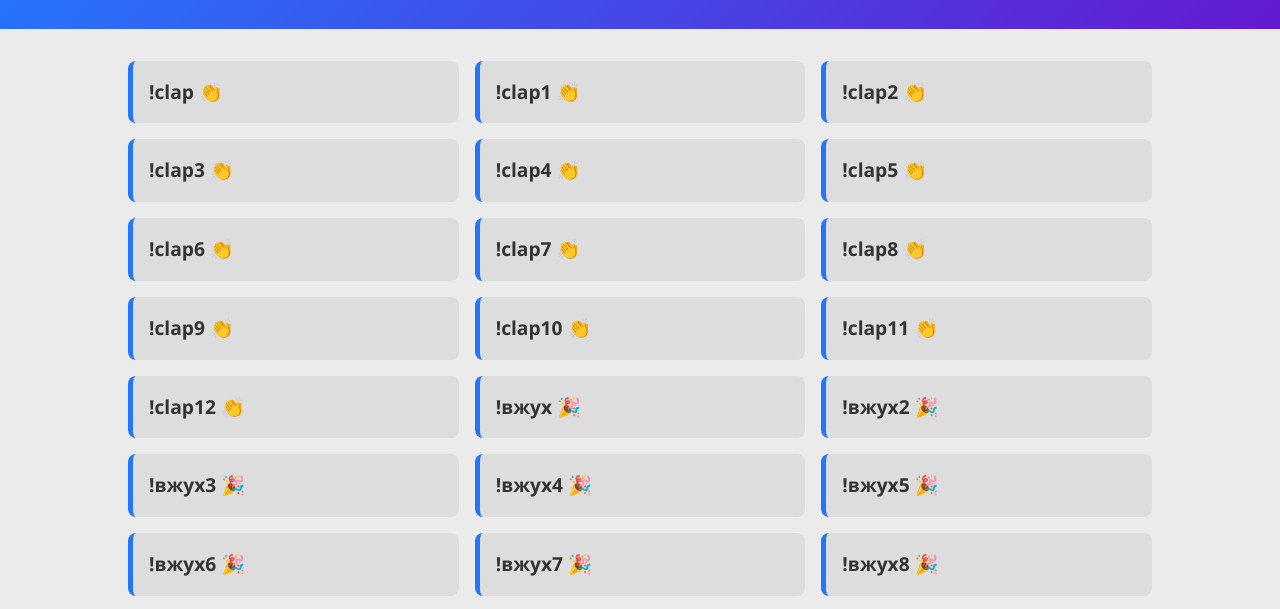
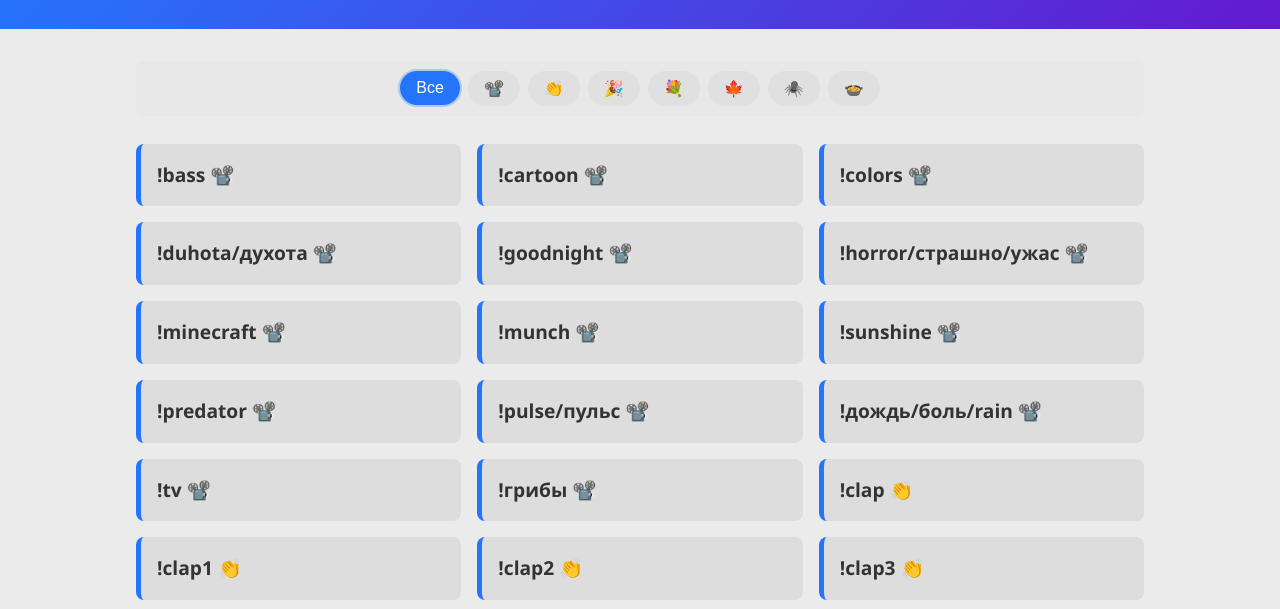
Before and after one commit to fpsthirty/frecklesmusic, a plain HTML site: page index.html in a window 1280 px wide. Both pictures are taken after a click on the button "🌞 Светлая тема". Shown: the part 138-747 px from the top of the page. Drawn offline with Linux system fonts and the light colour scheme.

Commit message:
added filtering of chat commands

```diff
--- a/scripts/commands.js
+++ b/scripts/commands.js
@@ -2,9 +2,58 @@
 // набор данных
 // ----------------------
 
+// ----------------------
+// глобальные переменные
+// ----------------------
+
+let activeEmoji = null;
+
 // Массив команд
 const commands = [
-{
+
+  {
+    command: "!bass 📽️",
+  },
+  {
+    command: "!cartoon 📽️",
+  },
+  {
+    command: "!colors 📽️",
+  },
+  {
+    command: "!duhota/духота 📽️",
+  },
+  {
+    command: "!goodnight 📽️",
+  },
+  {
+    command: "!horror/страшно/ужас 📽️",
+  },
+  {
+    command: "!minecraft 📽️",
+  },
+  {
+    command: "!munch 📽️",
+  },
+  {
+    command: "!sunshine 📽️",
+  },
+  {
+    command: "!predator 📽️",
+  },
+  {
+    command: "!pulse/пульс 📽️",
+  },
+  {
+    command: "!дождь/боль/rain 📽️",
+  },
+  {
+    command: "!tv 📽️",
+  },
+  {
+    command: "!грибы 📽️",
+  },
+  {
     command: "!clap 👏",
   },
   {
@@ -77,27 +126,6 @@ const commands = [
     command: "!вжух11 🎉",
   },
   {
-    command: "!паук 🕷️",
-  },
-  {
-    command: "!паук1 🕷️",
-  },
-  {
-    command: "!паук2 🕷️",
-  },
-  {
-    command: "!паук3 🕷️",
-  },
-  {
-    command: "!паук4 🕷️",
-  },
-  {
-    command: "!паук5 🕷️",
-  },
-  {
-    command: "!паучок 🕷️",
-  },
-  {
     command: "!цветы 💐",
   },
   {
@@ -155,6 +183,27 @@ const commands = [
     command: "!fall 🍁",
   },
   {
+    command: "!паук 🕷️",
+  },
+  {
+    command: "!паук1 🕷️",
+  },
+  {
+    command: "!паук2 🕷️",
+  },
+  {
+    command: "!паук3 🕷️",
+  },
+  {
+    command: "!паук4 🕷️",
+  },
+  {
+    command: "!паук5 🕷️",
+  },
+  {
+    command: "!паучок 🕷️",
+  },
+  {
     command: "!бан/ban 🍲",
   },
   {
@@ -169,70 +218,109 @@ const commands = [
   {
     command: "!фигвам/figvam 🍲",
   },
-  {
-    command: "!bass 📽️",
-  },
-  {
-    command: "!cartoon 📽️",
-  },
-  {
-    command: "!colors 📽️",
-  },
-  {
-    command: "!duhota/духота 📽️",
-  },
-  {
-    command: "!goodnight 📽️",
-  },
-  {
-    command: "!horror/страшно/ужас 📽️",
-  },
-  {
-    command: "!minecraft 📽️",
-  },
-  {
-    command: "!munch 📽️",
-  },
-  {
-    command: "!sunshine 📽️",
-  },
-  {
-    command: "!predator 📽️",
-  },
-  {
-    command: "!pulse/пульс 📽️",
-  },
-  {
-    command: "!дождь/боль/rain 📽️",
-  },
-  {
-    command: "!tv 📽️",
-  },
-  {
-    command: "!грибы 📽️",
-  },
 ];
 
 // ----------------------
 // набор функций
 // ----------------------
 
-// генерация HTML-блоков с командами
+// Функция для извлечения эмоджи из строки команды
+function extractEmoji(commandText) {
+  const emojiMatch = commandText.match(/[^\w\s!\/-][\uFE0F]?/gu);
+  return emojiMatch ? emojiMatch[emojiMatch.length - 1] : null;
+}
+
+// Функция для получения уникальных эмоджи из массива команд
+function getUniqueEmojis(commands) {
+  const emojis = new Set();
+  commands.forEach(cmd => {
+    const emoji = extractEmoji(cmd.command);
+    if (emoji) emojis.add(emoji);
+  });
+  return Array.from(emojis);
+}
+
+// Функция для создания кнопок фильтрации
+function createFilterButtons(emojis) {
+  const filterContainer = document.createElement('div');
+  filterContainer.className = 'emoji-filters-container';
+
+  // Добавляем кнопку "Все"
+  const allButton = document.createElement('button');
+  allButton.className = 'emoji-filter active';
+  allButton.textContent = 'Все';
+  allButton.addEventListener('click', () => {
+    activeEmoji = null;
+    generateCommandBlocks(commands);
+    updateActiveFilter();
+  });
+  filterContainer.appendChild(allButton);
+
+  // Добавляем кнопки для каждого эмоджи
+  emojis.forEach(emoji => {
+    const button = document.createElement('button');
+    button.className = 'emoji-filter';
+    button.textContent = emoji;
+    button.addEventListener('click', () => {
+      if (activeEmoji === emoji) {
+        activeEmoji = null; // Снимаем фильтр если кликаем на активное эмоджи
+      } else {
+        activeEmoji = emoji; // Устанавливаем новый фильтр
+      }
+      generateCommandBlocks(commands);
+      updateActiveFilter();
+      animateCommandListBackground(document.querySelector('.command-list'));
+    });
+    filterContainer.appendChild(button);
+  });
+
+  // Вставляем контейнер с кнопками перед списком команд
+  const commandList = document.querySelector('.command-list');
+  commandList.parentNode.insertBefore(filterContainer, commandList);
+}
+
+// Функция для обновления активного фильтра
+function updateActiveFilter() {
+  document.querySelectorAll('.emoji-filter').forEach(button => {
+    if (button.textContent === 'Все' && !activeEmoji) {
+      button.classList.add('active');
+    } else if (button.textContent === activeEmoji) {
+      button.classList.add('active');
+    } else {
+      button.classList.remove('active');
+    }
+  });
+}
+
+// функция генерации блоков команд
 function generateCommandBlocks(commands) {
   const commandList = document.querySelector(".command-list");
+  animateCommandListBackground(commandList);
   commandList.innerHTML = "";
 
-  commands.forEach((cmd) => {
-    // Обрабатываем оба варианта: строку и объект
+  // Определяем текущую тему
+  const isLightTheme = document.body.classList.contains('light-theme');
+
+  // Фильтруем команды
+  const filteredCommands = activeEmoji
+    ? commands.filter(cmd => cmd.command.includes(activeEmoji))
+    : commands;
+
+  // Создаем блоки команд
+  filteredCommands.forEach((cmd) => {
     const commandText = typeof cmd === 'string' ? cmd : cmd.command;
     const description = typeof cmd === 'string' ? '' : cmd.description || '';
 
     const block = document.createElement("div");
     block.className = "command";
 
+    // Добавляем класс темы, если она активна
+    if (isLightTheme) {
+      block.classList.add('light-theme');
+    }
+
     const icon = document.createElement("button");
     icon.className = "copy-icon";
-    icon.innerHTML = ""; // не нравятся универсальные иконки, решил вовсе удалить
 
     block.appendChild(icon);
     block.innerHTML += `
@@ -250,7 +338,7 @@ function generateCommandBlocks(commands) {
   });
 }
 
-// анимации иконки в блоке команды
+// анимация иконки в блоке команды
 function animateIcon(iconElement) {
   iconElement.style.transform = "scale(1.3)";
   setTimeout(() => {
@@ -261,6 +349,16 @@ function animateIcon(iconElement) {
 // анимация фона для блока команды
 function animateBackground(element) {
   element.style.backgroundColor = "#888888";
+  setTimeout(() => {
+    element.style.backgroundColor = "";
+  }, 300);
+}
+
+// анимация фона для списка команд (при применении фильтрации списка команд)
+function animateCommandListBackground(element) {
+  element.style.backgroundColor = "rgba(96, 96, 96, 0.6)";
+  element.style.transition = "background-color 0.3s ease";
+
   setTimeout(() => {
     element.style.backgroundColor = "";
   }, 300);
@@ -282,7 +380,16 @@ function copyToClipboard(text) {
   });
 }
 
-// Запускаем генерацию при загрузке страницы
+// ----------------------
+// инициализация
+// ----------------------
 document.addEventListener("DOMContentLoaded", () => {
+  // Получаем уникальные эмоджи
+  const uniqueEmojis = getUniqueEmojis(commands);
+
+  // Создаем кнопки фильтрации
+  createFilterButtons(uniqueEmojis);
+
+  // Генерируем все команды
   generateCommandBlocks(commands);
 });
--- a/scripts/theme-toggle.js
+++ b/scripts/theme-toggle.js
@@ -4,6 +4,7 @@ function applySavedTheme() {
   const body = document.body;
   const commandBlockList = document.querySelectorAll('.command');
   const footer = document.querySelector('footer');
+  const filtersContainer = document.querySelector('.emoji-filters-container');
 
   if (savedTheme === 'light') {
     body.classList.add('light-theme');
@@ -11,9 +12,9 @@ function applySavedTheme() {
     commandBlockList.forEach(command => {
       command.classList.add('light-theme');
     });
+    if (filtersContainer) filtersContainer.classList.add('light-theme');
   }
 
-  // Обновляем кнопку темы
   updateThemeButton();
 }
 
@@ -44,18 +45,19 @@ function toggleTheme() {
   const body = document.body;
   const commandBlockList = document.querySelectorAll('.command');
   const footer = document.querySelector('footer');
+  const filtersContainer = document.querySelector('.emoji-filters-container');
 
   body.classList.toggle('light-theme');
   footer.classList.toggle('light-theme');
   commandBlockList.forEach(command => {
     command.classList.toggle('light-theme');
   });
+  if (filtersContainer) filtersContainer.classList.toggle('light-theme');
 
-  // Сохраняем выбранную тему в localStorage
+  // Сохраняем выбранную тему
   const theme = body.classList.contains('light-theme') ? 'light' : 'dark';
   localStorage.setItem('theme', theme);
 
-  // Обновляем кнопку темы
   updateThemeButton();
 }
 
@@ -67,6 +69,15 @@ window.addEventListener('resize', function() {
 // Применяем сохранённую тему при загрузке страницы
 document.addEventListener('DOMContentLoaded', function() {
   applySavedTheme();
+
+    // Проверяем, есть ли контейнер фильтров на странице
+  const filtersContainer = document.querySelector('.emoji-filters-container');
+  if (filtersContainer) {
+    // Применяем тему к фильтрам
+    if (document.body.classList.contains('light-theme')) {
+      filtersContainer.classList.add('light-theme');
+    }
+  }
 });
 
 /* десктоп: спустя 10сек после открытия сайта скрываем кнопку до тех пор, пока пользователь не наведёт курсор на хеадер */
--- a/styles/styles.css
+++ b/styles/styles.css
@@ -73,6 +73,8 @@ header p {
   display: grid;
   grid-template-columns: repeat(3, 1fr);
   gap: 1rem;
+  border-radius: 8px;
+  padding: 0.5rem;
 }
 
 .command {
@@ -92,17 +94,8 @@ header p {
   transform: scale(1.5) rotate(15deg);
 }*/
 
-.command.light-theme {
-  background: #dddddd;
-  border-left: 5px solid #2575fc;
-}
-
 .command:hover {
   box-shadow: 0 4px 8px rgba(255, 255, 255, 0.2); /* Освещаем блок в тёмной теме */
-}
-
-.command.light-theme:hover {
-  box-shadow: 0 4px 8px rgba(0, 0, 0, 0.2); /* Затемняем блок в светлой теме */
 }
 
 .command h3 {
@@ -111,13 +104,22 @@ header p {
   color: #ffffff;
 }
 
-.command.light-theme h3 {
-  color: #333333; /* Тёмный текст в светлой теме */
-}
-
 .command p {
   margin: 0.5rem 0 0;
   color: #cccccc;
+}
+
+.command.light-theme {
+  background: #dddddd;
+  border-left: 5px solid #2575fc;
+}
+
+.command.light-theme:hover {
+  box-shadow: 0 4px 8px rgba(0, 0, 0, 0.2); /* Затемняем блок в светлой теме */
+}
+
+.command.light-theme h3 {
+  color: #333333; /* Тёмный текст в светлой теме */
 }
 
 .command.light-theme p {
@@ -349,6 +351,65 @@ footer.light-theme {
   font-size: 0.9rem;
 }
 
+/* Общие стили для фильтров */
+.emoji-filters-container {
+  display: flex;
+  flex: 0 0 auto;
+  flex-wrap: wrap;
+  gap: 8px;
+  margin-bottom: 20px;
+  padding: 10px 0;
+  transition: background-color 0.3s ease;
+  border-radius: 8px;
+
+  margin-left: 8px;
+  background-color: rgba(42, 42, 42, 0.3); /* Полупрозрачный фон для темной темы */
+  justify-content: center;
+  align-items: center;
+  width: fit-content; /* Ширина по содержимому */
+  width: calc(100% - 16px);
+}
+
+.light-theme .emoji-filters-container {
+  background-color: rgba(224, 224, 224, 0.3); /* Полупрозрачный фон для светлой темы */
+}
+
+.emoji-filter {
+  border: none;
+  border-radius: 20px;
+  padding: 8px 16px;
+  cursor: pointer;
+  font-size: 16px;
+  transition: all 0.3s ease;
+  background: #2a2a2a; /* Темная тема (по умолчанию) */
+  color: white;
+}
+
+.emoji-filter:hover {
+  background: #3a3a3a;
+}
+
+.emoji-filter.active {
+  background: #6a11cb;
+  box-shadow: 0 0 0 2px rgba(106, 17, 203, 0.5);
+}
+
+/* Светлая тема */
+.light-theme .emoji-filter {
+  background: #e0e0e0;
+  color: #333;
+}
+
+.light-theme .emoji-filter:hover {
+  background: #d0d0d0;
+}
+
+.light-theme .emoji-filter.active {
+  background: #2575fc;
+  box-shadow: 0 0 0 2px rgba(43, 133, 226, 0.3);
+  color: white;
+}
+
 /* -----------------
  @media-запросы
 ----------------- */
@@ -373,6 +434,11 @@ footer.light-theme {
 
   .theme-toggle:hover {
     background: transparent;
+  }
+
+  .toast {
+    max-width: 70%;
+    width: 250px;
   }
 
   header h1 {
```
Also changed, not shown: index.html (+0 -4 lines), README.md.
